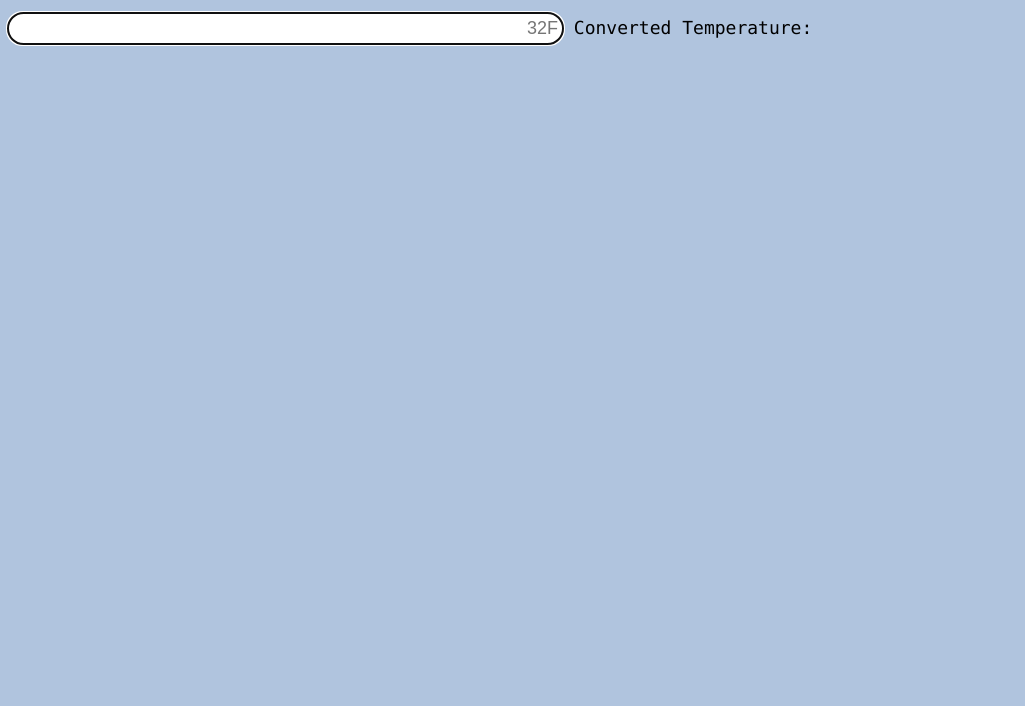
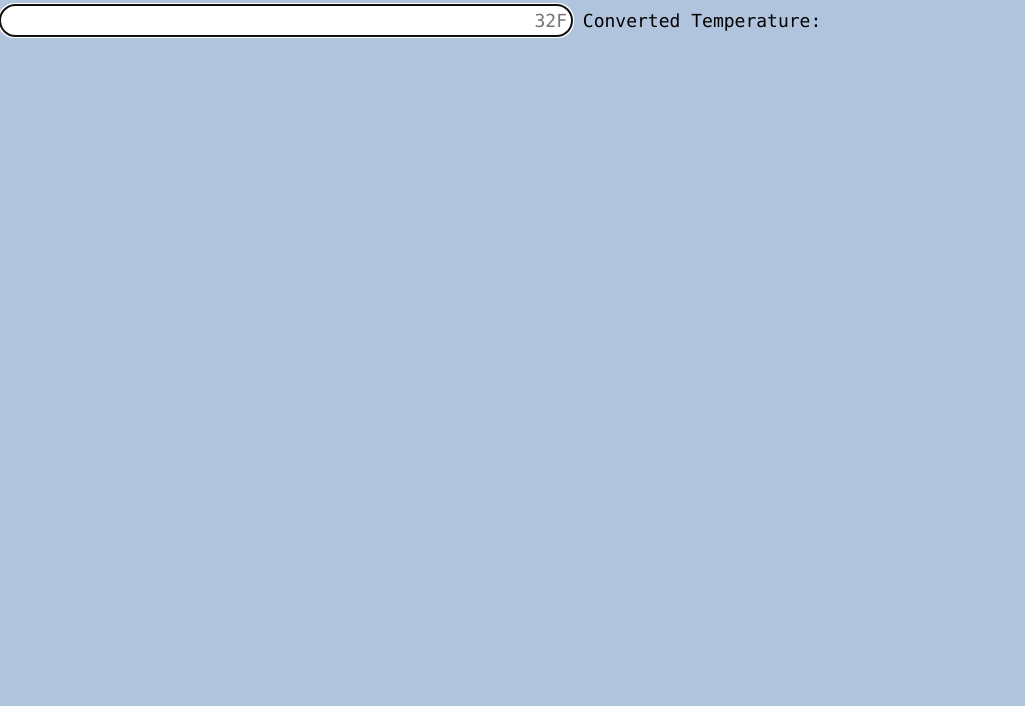
Before and after one commit to alu0100498820/P1SYTW, a website: page index.html in a window 1280 px wide. Shown: the part 94-800 px from the top of the page, without its empty margins (0-1025 px from the left). Drawn offline with Linux system fonts and the light colour scheme.

Commit message:
Modificaciones varias 2

```diff
--- a/index.html
+++ b/index.html
@@ -2,7 +2,7 @@
     <head>
        <meta http-equiv="Content-Type" content="text/html; charset=UTF-8">
        <title>JavaScript Temperature Converter</title>
-       <link href=normalize.css" rel="stylesheet" type="text/css">
+       <link href="normalize.css" rel="stylesheet" type="text/css">
        <link href="global.css" rel="stylesheet" type="text/css">
 
        <script type="text/javascript" src="temperature.js"></script>
```
Also changed, not shown: README.md.
